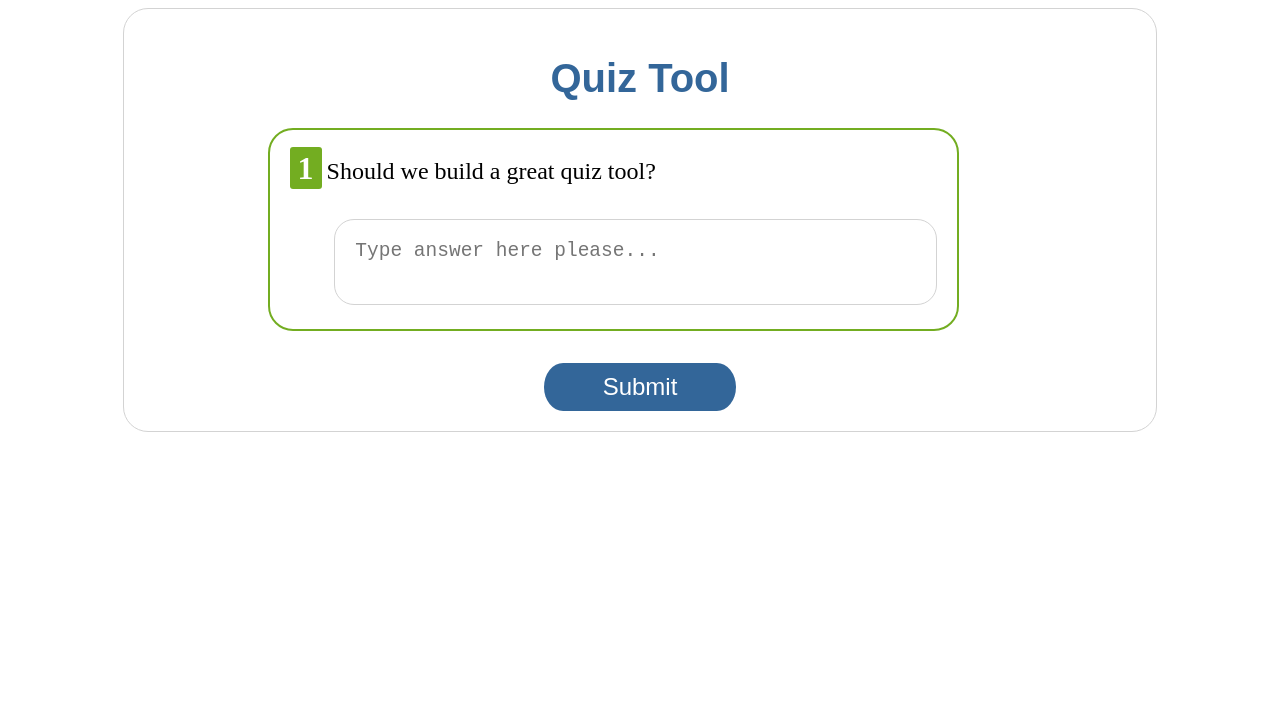
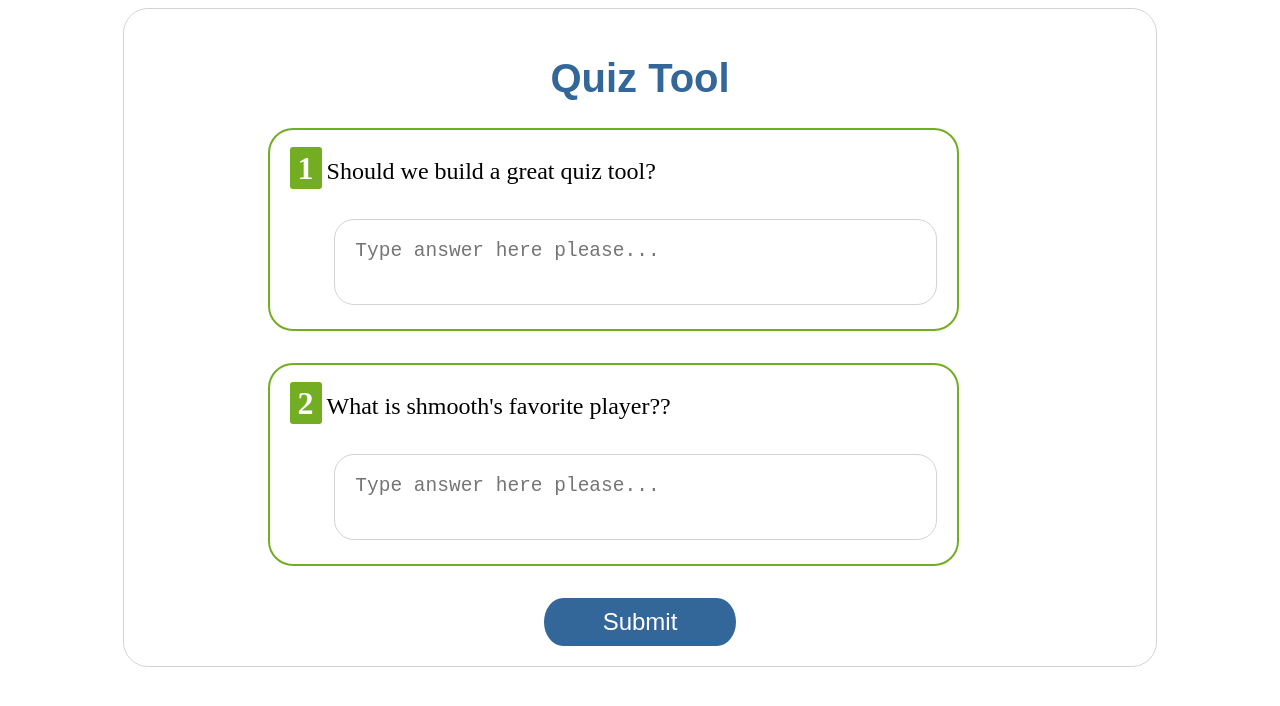
Before and after one commit to fourmajor/quiztool, an Angular app: page / in a window 1280 px wide. Shown: the top 706 px of the page. Built offline with nearby package versions, Linux system fonts and the light colour scheme.

Commit message:
two-way data binding for answer textarea. and simple evaluation method.

```diff
--- a/src/app/app.component.html
+++ b/src/app/app.component.html
@@ -11,13 +11,15 @@
   {{title}}
 </h1>
 
+<!-- testVar: <input type="text" name="testVar" [(ngModel)]="testVar" /> -->
+
 <!-- <h2>Questions:</h2> -->
 <!-- <ol class="questionanswerlist"> -->
 <ol class="custom-counter">
 	<li class="left" *ngFor="let question of quiz.questions; let firstQuestion=first;">
 		<span class="question">{{question.question}}</span>
         <!-- Set focus on the first textarea. That is, the first question on the quiz/page. -->
-        <div class="useranswer"><textarea ng-model="question.useranswer" [autofocus]="firstQuestion" class="textarea-default" rows="2" cols="80" placeholder="Type answer here please...">{{question.useranswer}}</textarea></div>
+        <div class="useranswer"><textarea [(ngModel)]="question.useranswer" [autofocus]="firstQuestion" class="textarea-default" rows="2" cols="80" placeholder="Type answer here please..."></textarea></div>
         <div class="answer" [hidden]="!quiz.wasEvaluated">{{question.answer}}</div>
 	</li>
 </ol>
--- a/src/app/app.component.ts
+++ b/src/app/app.component.ts
@@ -1,4 +1,4 @@
-import { Component } from '@angular/core';
+import { Component, Input, Output, EventEmitter } from '@angular/core';
 
 
 export class Question {
@@ -12,9 +12,9 @@ export class Question {
 }
 
 const QUESTIONS: Question[] = [
-  {id:1, question: 'Should we build a great quiz tool?', answer: 'Yes.', useranswer: '', quizid: 1}
-  /* {id:2, question: 'What is shmooth\'s favorite player??', answer: 'Derek Fisher for some reason.', useranswer: ''}*/
-  /*{id:3, question: 'What is fourmajor\'s favorite player?', answer: 'Obviously J Wall', useranswer: ''}*/
+  {id:1, question: 'Should we build a great quiz tool?', answer: 'Yes. Stu.', useranswer: '', quizid: 1},
+  {id:2, question: 'What is shmooth\'s favorite player??', answer: 'Yes. Peter.', useranswer: '', quizid: 1}
+  /*{id:3, question: 'What is fourmajor\'s favorite player?', answer: 'Obviously J Wall', useranswer: 'testua3'}*/
 ];
 
 export class Quiz {
@@ -22,6 +22,7 @@ export class Quiz {
     wasEvaluated: boolean; // why not just set it here?
     questions: Question[]; // get the list of questions from statis data, or service/db, etc.
     selectedQuestion: Question;
+
 
     constructor() {
         this.wasEvaluated = false;
@@ -32,6 +33,7 @@ export class Quiz {
     * Score the quiz.
     */
     evaluate(){
+
         console.log('Evaluating from within Quiz object...');
 
         // for each question on the quiz, check if the provided answer is correct
@@ -39,10 +41,17 @@ export class Quiz {
             //if (QuestionAnsweredCorrectly()){
             //}
             console.log(question); // 1, "string", false
+            if (question.useranswer == question.answer){
+                console.log('Correct!');
+            }
+            else{
+                console.log('Incorrect.');
+                console.log('useranswer: ' + question.useranswer);
+                console.log('answer: ' + question.answer);
+            }
         }
-
+        this.wasEvaluated=true;
     }
-
 }
 
 @Component({
@@ -54,14 +63,15 @@ export class Quiz {
 export class AppComponent {
     title = 'Quiz Tool';
     quiz = new Quiz();
+    testVar: String = "peter is cool";
 
     /**
     * Evaluate (score) the quiz.
     */
     evaluate(){
         this.log('Evaluating...');
+        console.log('testVar is ' + this.testVar);
         this.quiz.evaluate();
-        this.quiz.wasEvaluated=true;
     }
 
     /**
```
